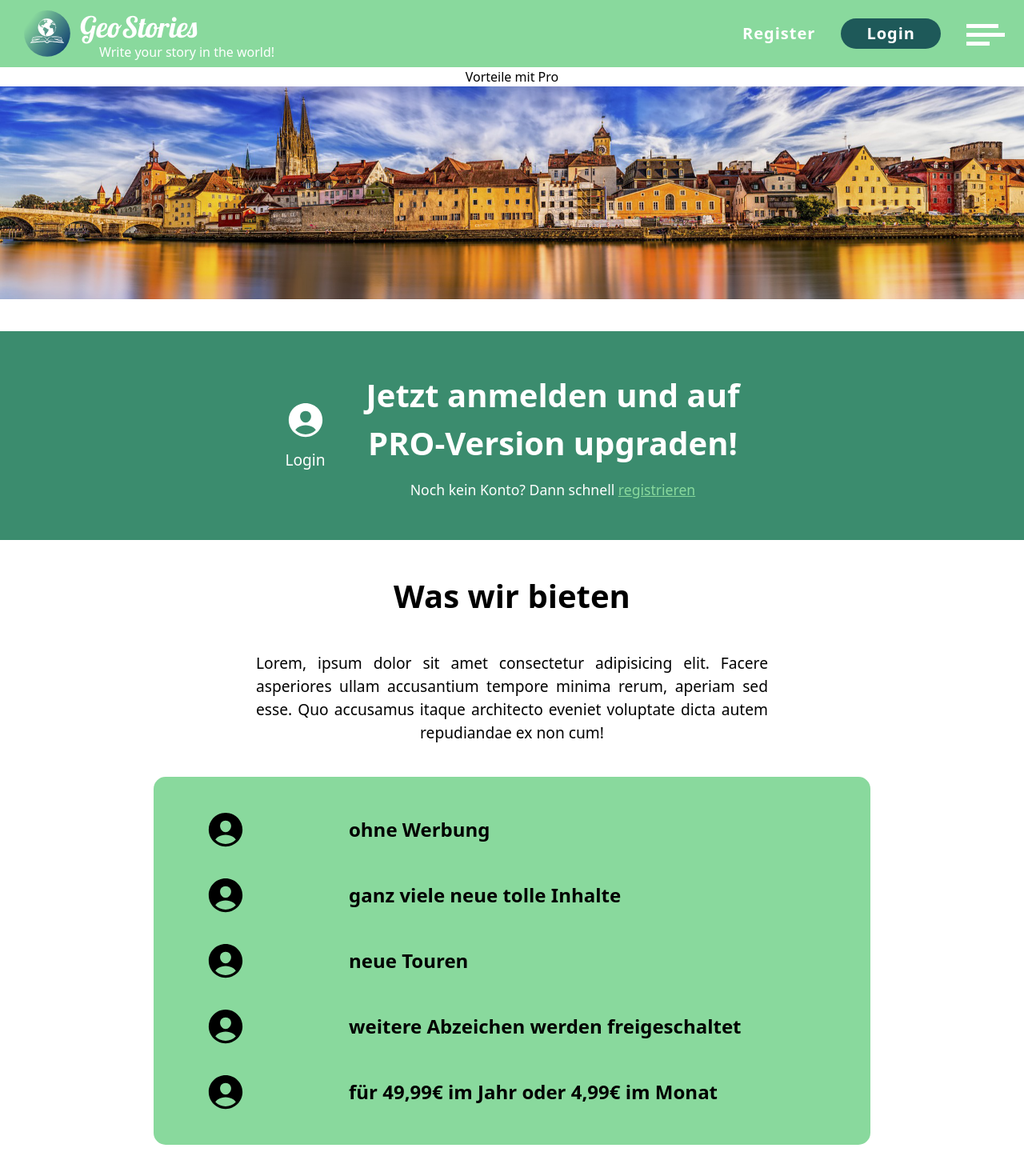
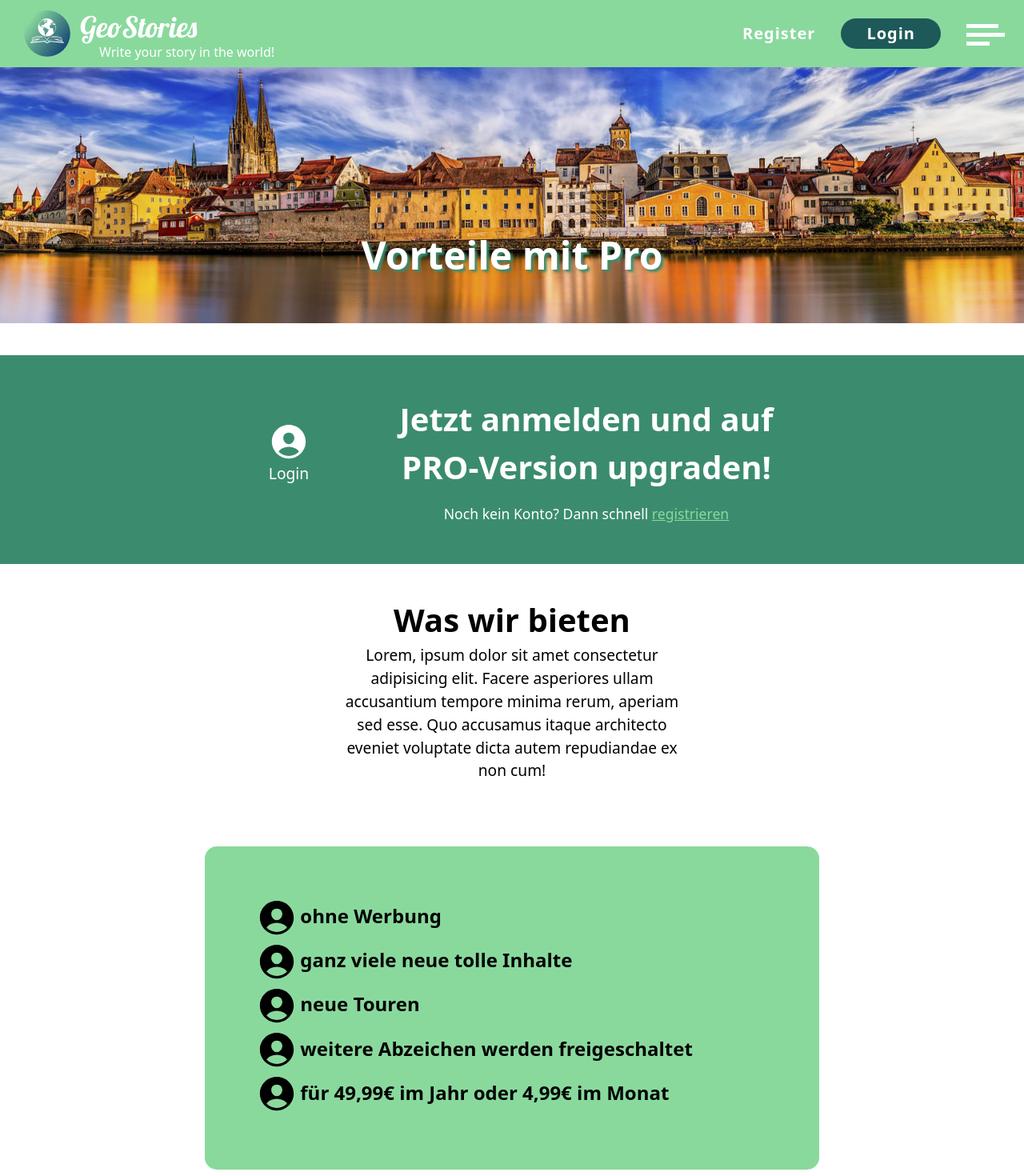
Before and after one commit to GeoStories2023/website, a React (Vite) app: page /premium in a window 1280 px wide. Shown: the top 1470 px of the page at 80% size. Built offline with nearby package versions, Linux system fonts and the light colour scheme; no server answers.

Commit message:
Premium responsive gestylt

```diff
--- a/src/components/premium/Premium.tsx
+++ b/src/components/premium/Premium.tsx
@@ -9,27 +9,42 @@ import {
 
 function Premium() {
   const navigate = useNavigate();
+  const content = [
+      'ohne Werbung',
+      'ganz viele neue tolle Inhalte',
+      'neue Touren',
+      'weitere Abzeichen werden freigeschaltet',
+      'für 49,99€ im Jahr oder 4,99€ im Monat',
+  ]
 
   return (
     <div className="premium-container">
       <div className="premium-header">
-        <span>Vorteile mit Pro</span>
+        <div className="premium-headline">
+          <h1>Vorteile mit Pro</h1>
+        </div>
         <img src={panoramaSmall} alt="landscape" />
       </div>
       <div className="upgrade">
         <div className="upgrade-container">
+          <div className="row">
+            <div className="col-md-3">
               <div className="login" onClick={() => {
                 navigate("/login");
                 }}>
                 <ProfilePicture size={52} />
                 <span>Login</span>
               </div>
+            </div>
+            <div className="col-md-9">
               <div className="upgrade-description">
-            <span className="premium-upgrade">Jetzt anmelden und auf
-            <br /> PRO-Version upgraden!
+            <span className="premium-upgrade">Jetzt anmelden und auf PRO-Version upgraden!
             </span>
                 <span className="register">Noch kein Konto? Dann schnell <a href="/register">registrieren</a></span>
               </div>
+            </div>
+          </div>
+
         </div>
       </div>
       <div className="premium-description">
@@ -40,26 +55,18 @@ function Premium() {
       </div>
       <div className="advantages">
         <div className="advantages-container">
+          {content.map(item => (
               <div className="advantage">
+                <div className="row">
+                  <div className="col-2 col-xl-1">
                     <ProfilePicture size={52} />
-            <span>ohne Werbung</span>
                   </div>
-          <div className="advantage">
-            <ProfilePicture size={52} />
-            <span>ganz viele neue tolle Inhalte</span>
+                  <div className="col-10 col-xl-11">
+                    <span>{item}</span>
                   </div>
-          <div className="advantage">
-            <ProfilePicture size={52} />
-            <span>neue Touren</span>
                 </div>
-          <div className="advantage">
-            <ProfilePicture size={52} />
-            <span>weitere Abzeichen werden freigeschaltet</span>
               </div>
-          <div className="advantage">
-            <ProfilePicture size={52} />
-            <span>für 49,99€ im Jahr oder 4,99€ im Monat</span>
-          </div>
+          ))}
         </div>
       </div>
     </div>
--- a/src/style/Premium.scss
+++ b/src/style/Premium.scss
@@ -2,8 +2,25 @@
   color: black;
 
   .premium-header {
+    position: relative;
+    height: 14rem;
+
+    .premium-headline {
+      position: absolute;
+      bottom: 3rem;
+      left: 50%;
+      transform: translateX(-50%);
+
+      h1 {
+        color: #fff;
+        font-weight: bold;
+        text-shadow: 3px 3px 3px #3B8C6E;
+      }
+    }
     img {
-      max-width: 100%;
+      width: 100%;
+      height: 100%;
+      object-fit: cover;
     }
   }
 
@@ -14,18 +31,13 @@
     margin-block: 5vh;
 
     .upgrade-container {
-      display: flex;
-      flex-direction: row;
-      flex-wrap: wrap;
-      justify-content: center;
-      align-items: center;
-      padding-block: 50px;
-      gap: 50px;
+      padding: 50px 0;
 
       .login {
-        display: flex;
-        flex-direction: column;
-        gap: 10px;
+        svg {
+          display: block;
+          margin: 0 auto;
+        }
 
         &:hover {
           cursor: pointer;
@@ -57,56 +69,121 @@
 
   .premium-description {
     width: 100%;
-    margin-block: 5vh;
 
     .premium-description-container {
-      display: flex;
-      flex-direction: column;
-      justify-content: center;
-      align-items: center;
-      gap: 5vh;
-
+      padding: 0 2rem;
+      text-align: justify;
       .header-description {
         font-size: 2.5rem;
         font-weight: 700;
+        display: block;
       }
 
       .text-description {
         font-size: 1.2rem;
-        text-align: justify;
-        text-align-last: center;
-        max-width: 50%;
       }
     }
   }
 
   .advantages {
-    width: 100%;
-    margin-block: 5vh;
-    display: flex;
-    align-items: center;
-    justify-content: center;
+    margin: 3rem 0;
 
     .advantages-container {
-      display: flex;
-      flex-direction: column;
-      gap: 30px;
       background-color: #89D99D;
-      width: 70vw;
+      padding: 1rem;
       text-align: left;
-      padding-inline: 5vw;
-      padding-block: 5vh;
       border-radius: 15px;
 
       .advantage {
-        display: flex;
-        flex-direction: row;
-        align-items: center;
-        justify-content: start;
-        gap: 10vw;
         font-size: 1.5rem;
         font-weight: 600;
+        padding: 0.3rem 0;
+
+        svg {
+          margin-top: -0.4rem;
+        }
       }
     }
   }
 }
+
+@media (min-width: 576px) {
+  .premium-container {
+    .premium-header {
+      height: 20rem;
+    }
+    .upgrade {
+      .upgrade-container {
+        .login {
+          margin-top: 2rem;
+        }
+      }
+    }
+    .premium-description {
+      width: 80%;
+      margin: 0 auto;
+    }
+  }
+}
+
+// Medium devices (tablets, 768px and up)
+@media (min-width:768px) {
+  .premium-container {
+    .upgrade {
+      .upgrade-container {
+        width: 45rem;
+        margin: 0 auto;
+      }
+    }
+
+    .advantages {
+      width: 80%;
+      margin: 2rem auto;
+
+      .advantages-container {
+        padding: 4rem;
+      }
+    }
+  }
+}
+
+// Large devices (desktops, 992px and up)
+@media (min-width: 992px) {
+  .premium-container {
+    .premium-header {
+      height: 20rem;
+    }
+    .premium-description {
+      width: 60%;
+
+      .premium-description-container {
+        text-align: center;
+      }
+    }
+  }
+}
+
+// Extra large devices (large desktops, 1200px and up)
+@media (min-width: 1200px) {
+  @media (min-width: 576px) {
+    .premium-container {
+      .premium-description {
+        width: 40%;
+      }
+
+      .advantages {
+        width: 60%;
+        margin: 5rem auto;
+      }
+    }
+  }
+}
+
+@media (min-width: 1800px) {
+  .premium-container {
+
+    .premium-header {
+      height: 24rem;
+    }
+  }
+}
--- a/src/style/index.scss
+++ b/src/style/index.scss
@@ -19,7 +19,7 @@ body {
 }
 
 h1 {
-  font-size: 3.8em;
+  font-size: 3em !important;
   line-height: 1.1;
 }
 
```
Lines whose indentation alone changed are shown as unchanged.
